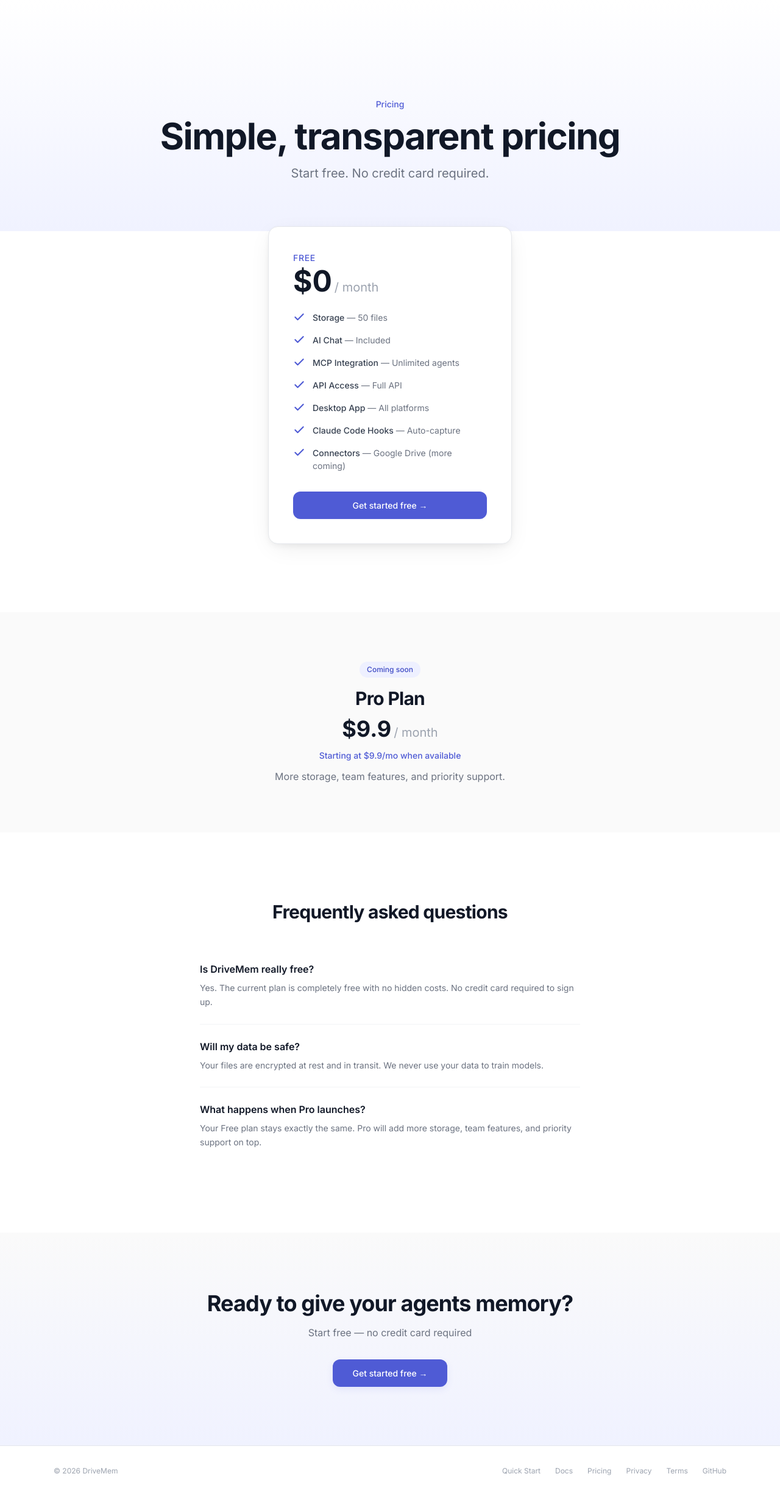
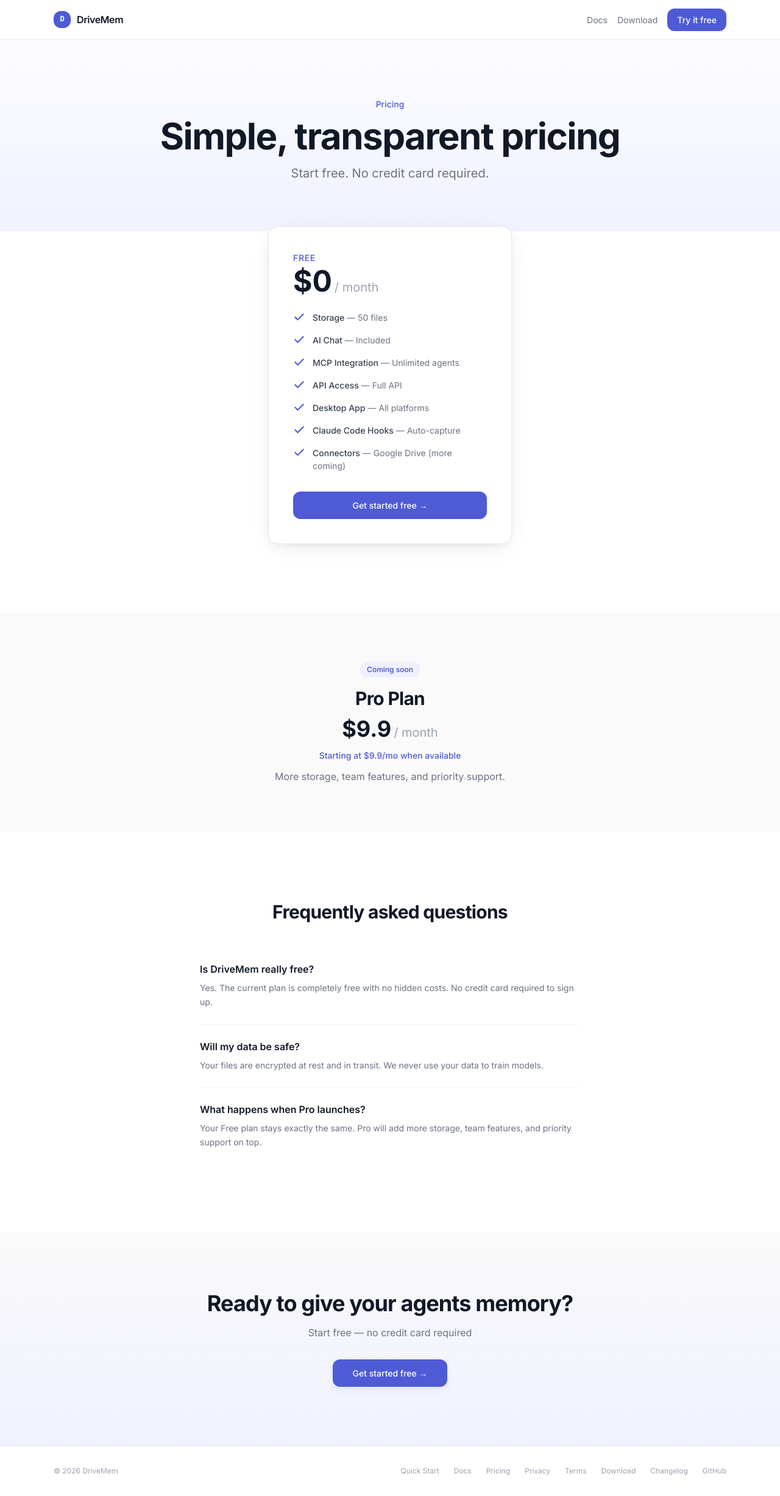
Before and after one commit to DriveMem/drivemem, a Next.js app in the folder apps/web/: page /pricing in a window 1280 px wide. Shown: the whole page at 61% size. Built offline with nearby package versions, Linux system fonts and the light colour scheme.

Commit message:
fix: #205 pricing nav bar + #204 footer links

```diff
--- a/apps/web/src/app/pricing/page.tsx
+++ b/apps/web/src/app/pricing/page.tsx
@@ -53,6 +53,23 @@ function Check() {
 export default function PricingPage() {
   return (
     <div className="min-h-screen bg-white text-gray-900 selection:bg-brand-100">
+      {/* ── Nav Bar ── */}
+      <nav className="fixed top-0 left-0 right-0 z-40 bg-white/80 backdrop-blur-xl border-b border-gray-200/60 shadow-sm">
+        <div className="max-w-6xl mx-auto px-6 h-16 flex items-center justify-between">
+          <Link href="/" className="flex items-center gap-2.5">
+            <div className="w-7 h-7 rounded-lg bg-brand-500 flex items-center justify-center">
+              <span className="text-white font-mono text-xs font-bold">D</span>
+            </div>
+            <span className="text-gray-900 font-semibold tracking-tight">DriveMem</span>
+          </Link>
+          <div className="flex items-center gap-4">
+            <Link href="/docs/quickstart" className="text-sm text-gray-500 hover:text-gray-900 transition-colors">Docs</Link>
+            <Link href="/download" className="text-sm text-gray-500 hover:text-gray-900 transition-colors">Download</Link>
+            <Link href="/signup" className="text-sm text-white bg-brand-500 hover:bg-brand-600 px-4 py-2 rounded-lg font-medium transition-colors">Try it free</Link>
+          </div>
+        </div>
+      </nav>
+
       {/* ── Header ── */}
       <section
         className="pt-32 pb-16 md:pt-40 md:pb-20 text-center"
@@ -177,6 +194,8 @@ export default function PricingPage() {
             <Link href="/pricing" className="hover:text-gray-600 transition-colors">Pricing</Link>
             <Link href="/privacy" className="hover:text-gray-600 transition-colors">Privacy</Link>
             <Link href="/terms" className="hover:text-gray-600 transition-colors">Terms</Link>
+            <Link href="/download" className="hover:text-gray-600 transition-colors">Download</Link>
+            <Link href="/changelog" className="hover:text-gray-600 transition-colors">Changelog</Link>
             <a href="https://github.com/yufuche1/ai-drive" className="hover:text-gray-600 transition-colors">GitHub</a>
           </div>
         </div>
```
